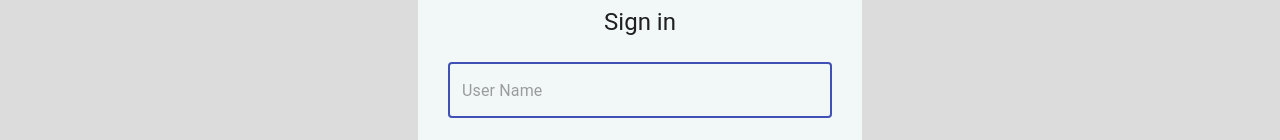
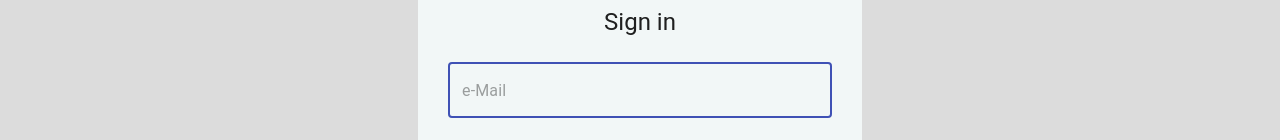
Before and after one commit to noman122official/havi-frontend, a React (Create React App) app: page / in a window 1280 px wide. Shown: the part 288-428 px from the top of the page. Built offline with nearby package versions, Linux system fonts and the light colour scheme.

Commit message:
fixed place holder

```diff
--- a/src/Component/Login.js
+++ b/src/Component/Login.js
@@ -128,7 +128,7 @@ export default function Login() {
                 required
                 fullWidth
                 id="email"
-                placeholder="User Name"
+                placeholder="e-Mail"
                 name="email"
                 autoComplete="email"
                 autoFocus
```
